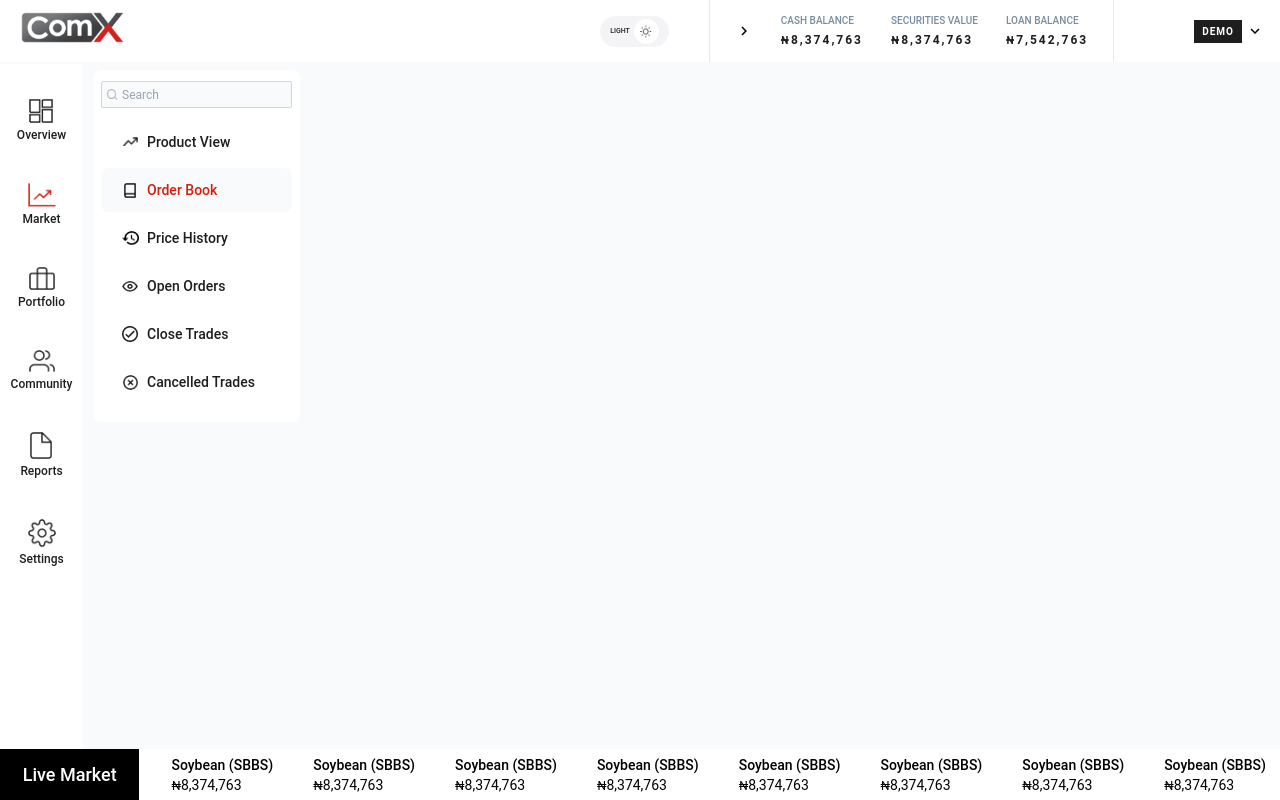
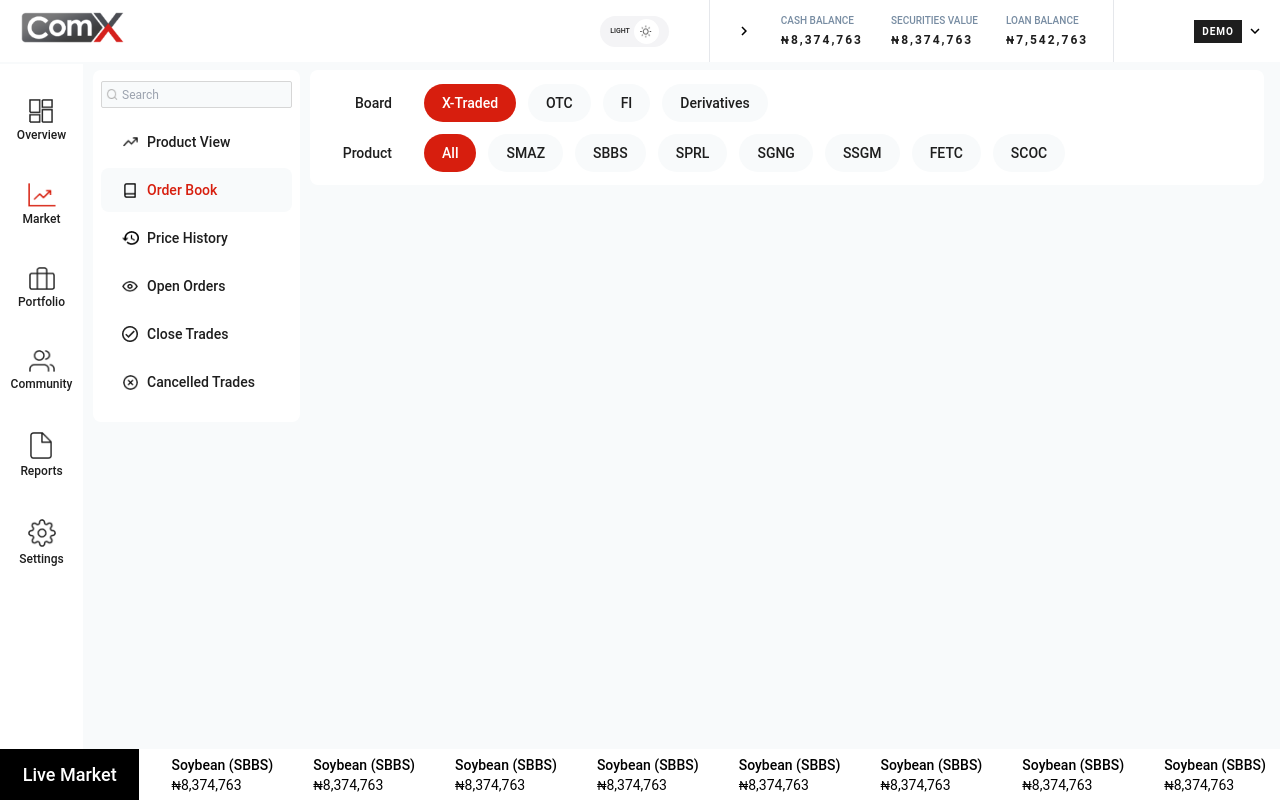
Before and after one commit to GodshieldOche/comX, a Next.js app: page /dashboard/market/order-book in a window 1280 px wide. Built offline with nearby package versions, Linux system fonts and the light colour scheme.

Commit message:
dashboard mid Ui

```diff
--- a/components/Dashboard/Market/Market.tsx
+++ b/components/Dashboard/Market/Market.tsx
@@ -9,6 +9,7 @@ const Market: React.FC<Props> = ({children}) => {
   return (
       <div className='w-full h-full'>
           <Links />
+          {children}
       </div>
   )
 }
--- /dev/null
+++ b/components/Dashboard/Market/OrderBook/BookProductBoard.tsx
@@ -0,0 +1,39 @@
+import React from 'react'
+import TabButton from '../../../Globals/TabButton'
+
+const BookProductBoard : React.FC = () => {
+  return (
+      <div className='fixed top-[70px] left-[310px] right-4 h-[115px] bg-mainWhite rounded-lg
+      flex flex-col justify-center px-5 space-y-3'>
+          <div className="flex items-center w-full space-x-8">
+              <div className='w-[62px]'>
+                  <h1 className='font-medium text-sm text-fontThree text-end'>Board</h1>
+              </div>
+              <div className='flex items-center space-x-3'>
+                  <TabButton text="X-Traded" active={true} />
+                  <TabButton text="OTC" />
+                  <TabButton text="FI" />
+                  <TabButton text="Derivatives" />
+              </div>
+          </div>
+
+          <div className="flex items-center w-full space-x-8">
+              <div className='w-[62px]'>
+                  <h1 className='font-medium text-sm text-fontThree text-end'>Product</h1>
+              </div>
+              <div className='flex items-center space-x-3'>
+                  <TabButton text="All" active={true} />
+                  <TabButton text="SMAZ" />
+                  <TabButton text="SBBS" />
+                  <TabButton text="SPRL" />
+                  <TabButton text="SGNG" />
+                  <TabButton text="SSGM" />
+                  <TabButton text="FETC" />
+                  <TabButton text="SCOC" />
+              </div>
+          </div>
+      </div>
+  )
+}
+
+export default BookProductBoard
--- /dev/null
+++ b/components/Dashboard/Market/OrderBook/OrderBook.tsx
@@ -0,0 +1,12 @@
+import React from 'react'
+import BookProductBoard from './BookProductBoard'
+
+const OrderBook: React.FC = () => {
+  return (
+      <div className='ml-[230px]'>
+          <BookProductBoard />
+      </div>
+  )
+}
+
+export default OrderBook
--- /dev/null
+++ b/components/Globals/TabButton.tsx
@@ -0,0 +1,16 @@
+import React from 'react'
+
+interface Props {
+    text: string;
+    active?: boolean;
+}
+
+const TabButton: React.FC<Props> = ({text, active}) => {
+  return (
+      <button className={` ${active ? "bg-primaryTwo text-mainWhite" : "text-fontThree bg-bgColor" } py-[9px] px-[18px] text-sm font-medium  rounded-full `}>
+          {text}
+      </button>
+  )
+}
+
+export default TabButton
--- a/components/Layouts/Header.tsx
+++ b/components/Layouts/Header.tsx
@@ -39,7 +39,7 @@ const Header : React.FC = () => {
           </div>
 
 
-          <div className="flex items-center !ml-20">
+          <div className="flex items-center !justify-end !ml-20">
             <button className='flex space-x-1 items-center'>
               <span className='py-[4px] px-[8px] uppercase tracking-[1px] text-mainWhite text-[10px] font-[700] bg-fontThree '>Demo</span>
               <MdOutlineKeyboardArrowDown className='text-lg' />
--- a/pages/dashboard/market/order-book.tsx
+++ b/pages/dashboard/market/order-book.tsx
@@ -2,6 +2,7 @@ import type { NextPage } from 'next'
 import Head from 'next/head'
 import Dashboard from '../../../components/Dashboard/Dashboard'
 import Market from '../../../components/Dashboard/Market/Market'
+import OrderBook from '../../../components/Dashboard/Market/OrderBook/OrderBook'
 import LayoutTwo from '../../../components/Layouts/LayoutTwo'
 
 const OrderBookPage: NextPage = () => {
@@ -13,7 +14,7 @@ const OrderBookPage: NextPage = () => {
             <LayoutTwo >
                 <Dashboard>
                     <Market>
-
+                        <OrderBook />
                     </Market>
                 </Dashboard>
             </LayoutTwo>
```
